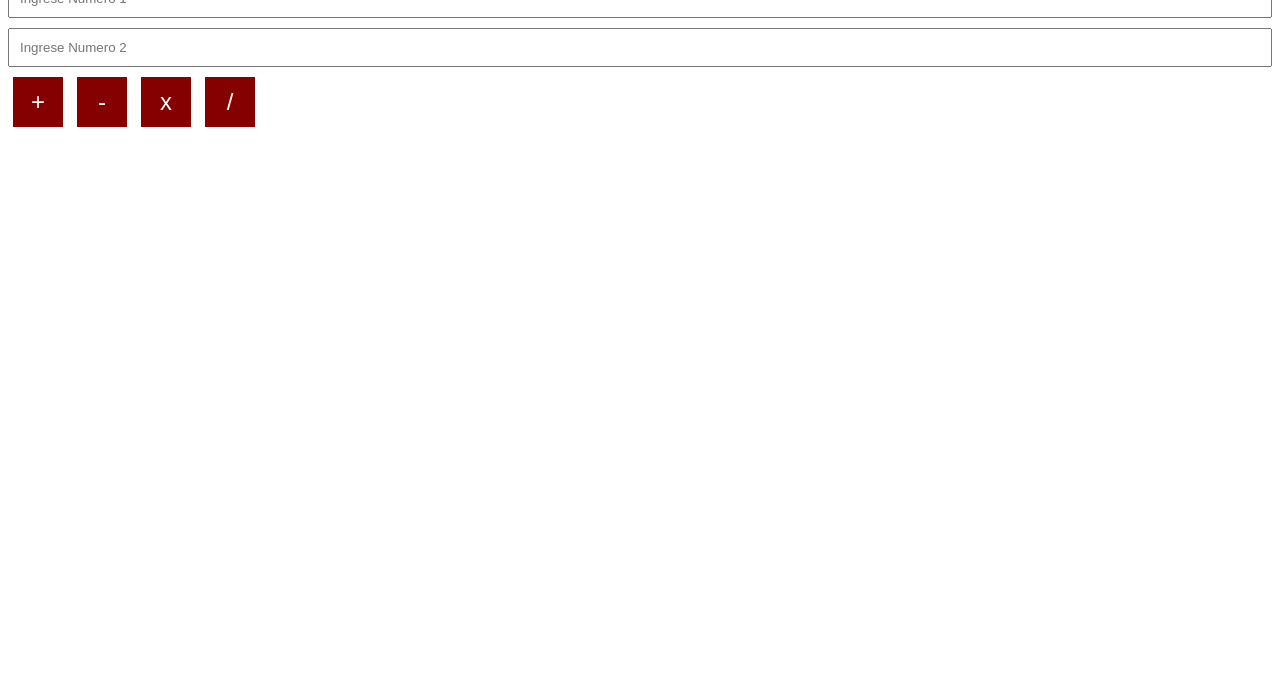
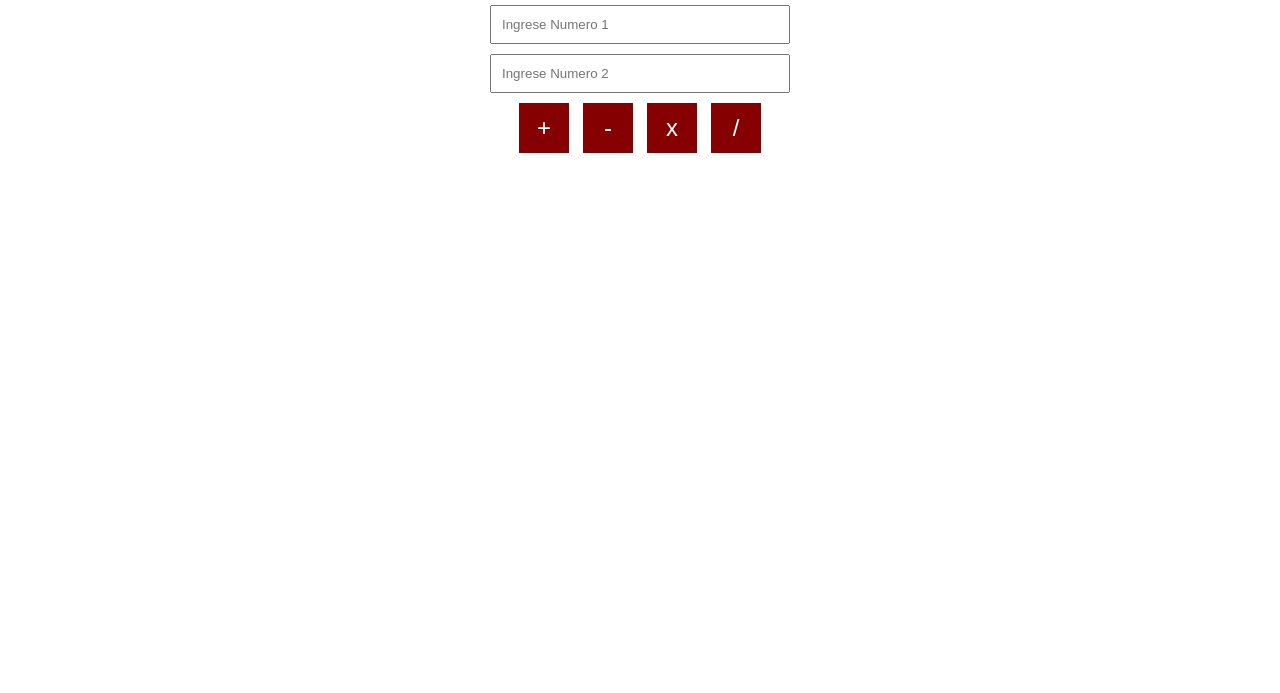
Before and after one commit to Cristian01112002/Calculadora, a plain HTML site: page index.html in a window 1280 px wide. Shown: the part 107-800 px from the top of the page. Drawn offline with Linux system fonts and the light colour scheme.

Commit message:
Update index.html

```diff
--- a/index.html
+++ b/index.html
@@ -8,7 +8,7 @@
     <link rel="stylesheet" href="style.css">
 </head>
 <body>
-	<div class="calculator">
+	<div class="calculadora">
 		<h1>Calculadora Básica</h1>
 		<input id="num1" type="number" placeholder="Ingrese Numero 1">
 		<input id="num2" type="number" placeholder="Ingrese Numero 2">
```
